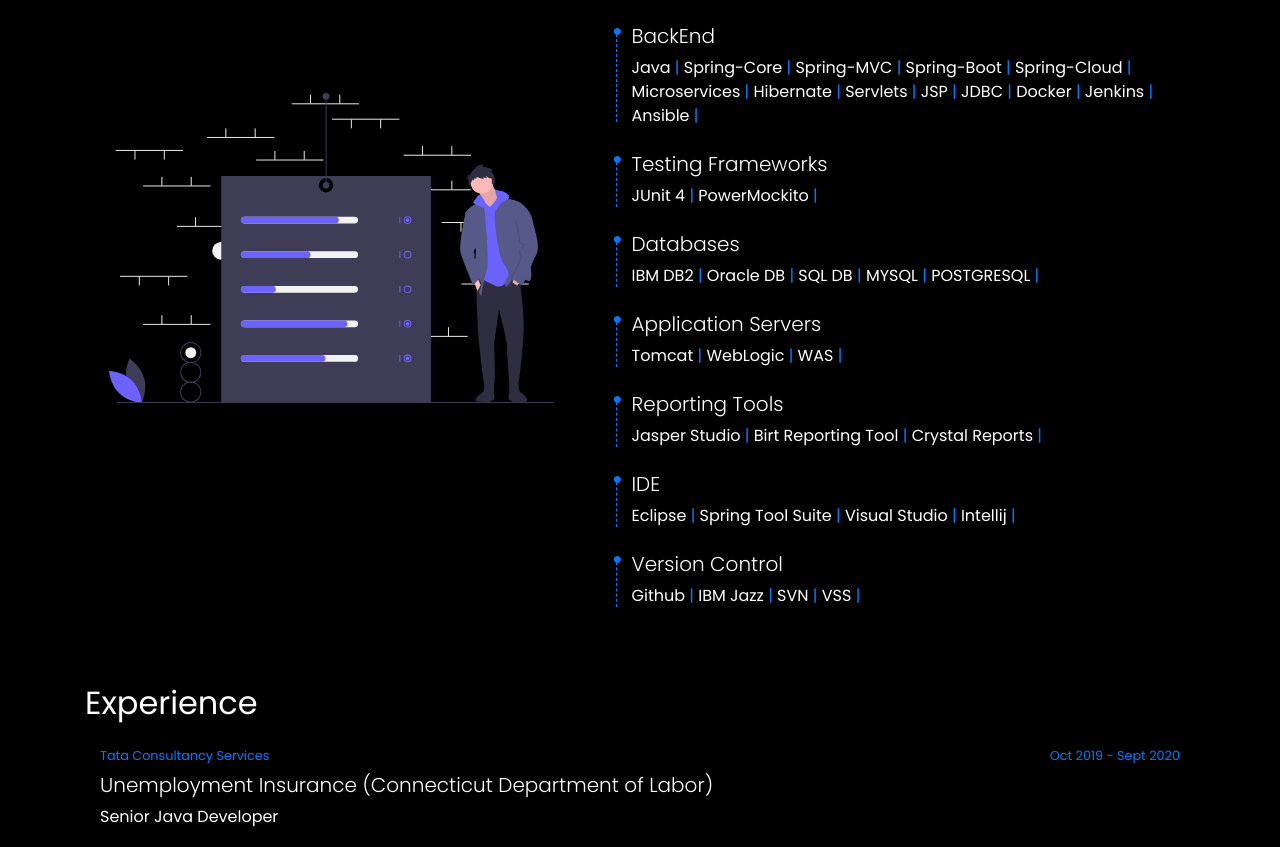
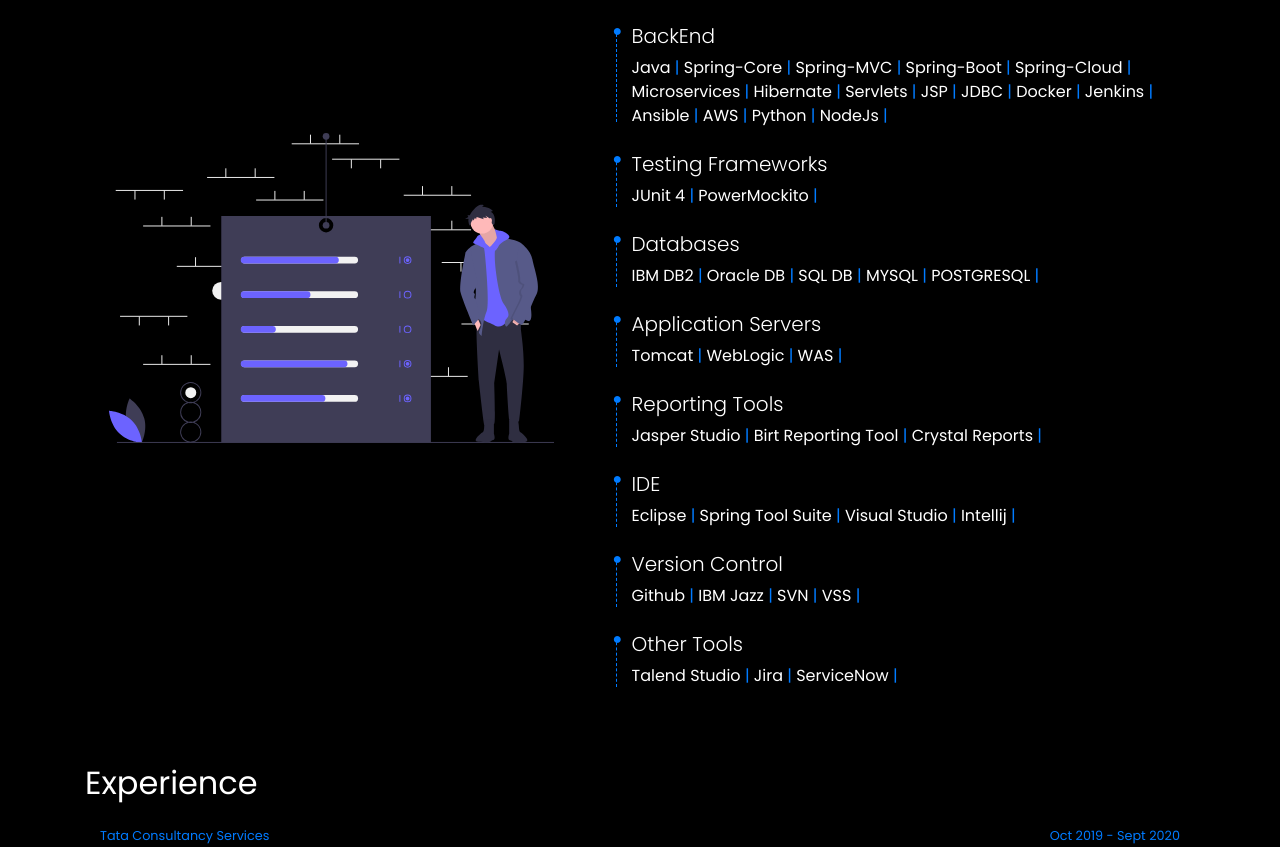
Before and after one commit to 681393/profile, a React (Create React App) app: page / in a window 1280 px wide. Shown: the part 1182-2029 px from the top of the page. Built offline with nearby package versions, Linux system fonts and the light colour scheme.

Commit message:
Updated content

```diff
--- a/src/data/experience.js
+++ b/src/data/experience.js
@@ -7,7 +7,7 @@
       role: "Senior Java Developer",
       client: "Fund Group (Wellington Management Company)",
       clientDesc:
-        "As part of Fund Group, we have provided various applications to client for its daily activities. These applications are used to process and manage data from various sources.",
+        "As part of Fund Group, we have provided various applications to client for its daily activities. These applications are used to process and manage data from various sources. These applications are built on Java/Spring-boot, Python and NodeJs",
       resp: [
         "Development of new modules and CRs across multiple applications.",
         "Planning, designing and implementation of the database tables for modules and CRs.",
--- a/src/data/skills.js
+++ b/src/data/skills.js
@@ -13,6 +13,7 @@
         "Redux Forms",
         "Formik",
         "Redux Thunk",
+        "Bootstrap",
       ],
     },
     {
@@ -31,6 +32,9 @@
         "Docker",
         "Jenkins",
         "Ansible",
+        "AWS",
+        "Python",
+        "NodeJs",
       ],
     },
     {
@@ -57,5 +61,9 @@
       heading: "Version Control",
       data: ["Github", "IBM Jazz", "SVN", "VSS"],
     },
+    {
+      heading: "Other Tools",
+      data: ["Talend Studio", "Jira", "ServiceNow"],
+    },
   ],
 };
```
